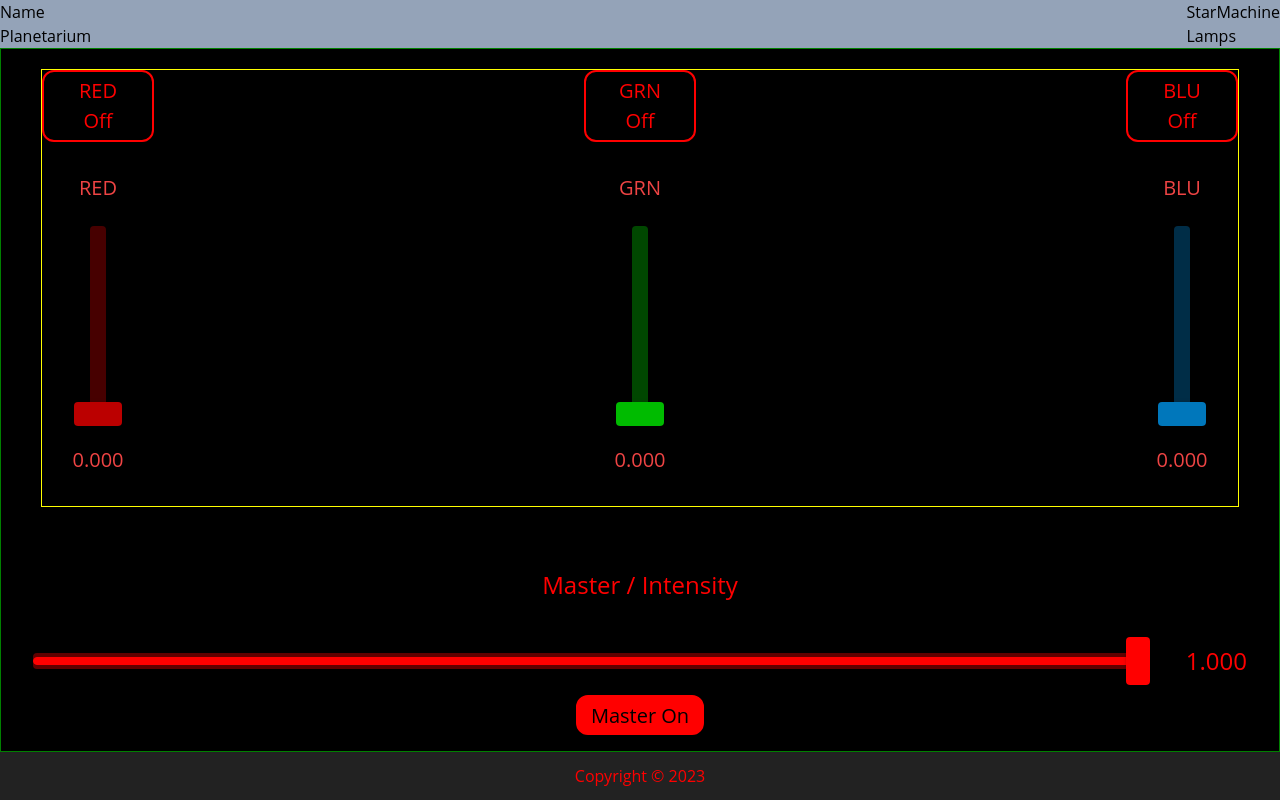
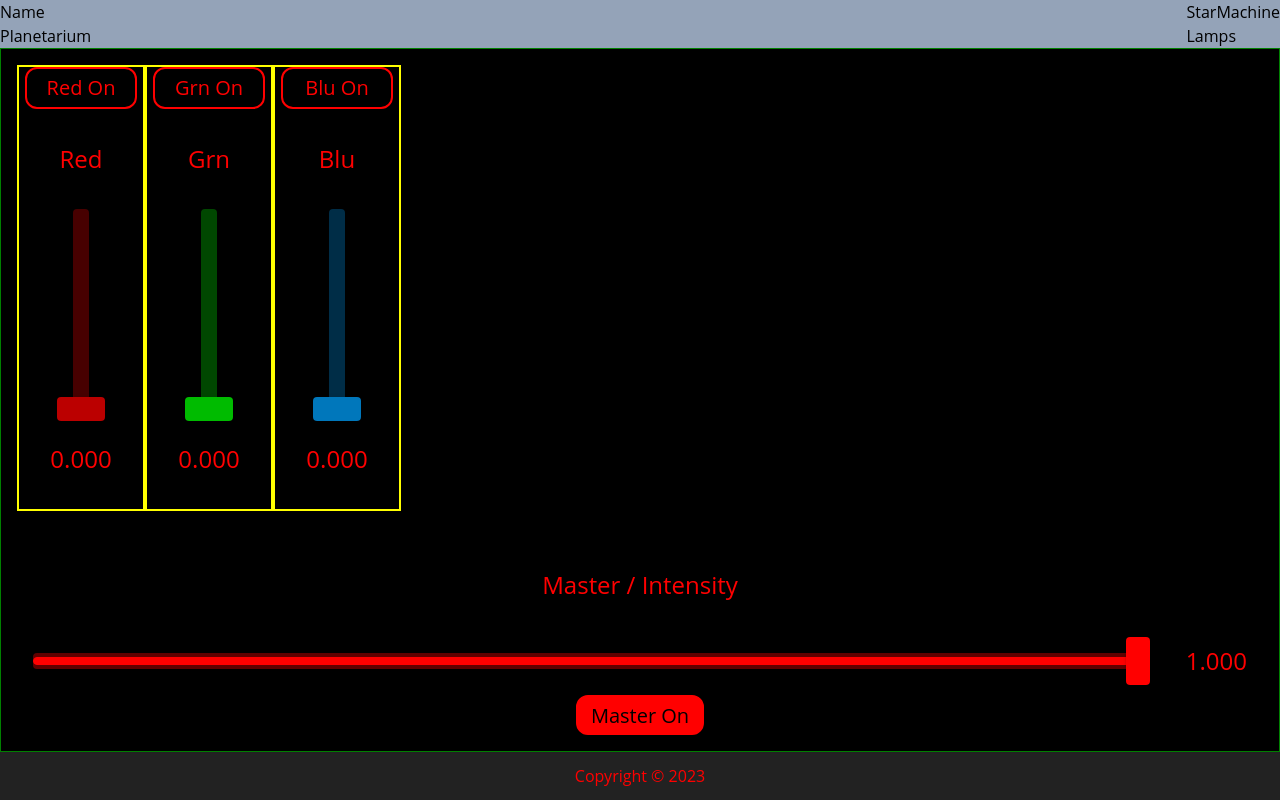
Before and after one commit to CelestialCoyote/react-hercules-chromacove, a React (Create React App) app in the folder frontend/: page /rgbcove in a window 1280 px wide. Built offline with nearby package versions, Linux system fonts and the light colour scheme.

Commit message:
adjusting vertical slider code

```diff
--- a/frontend/src/Components/VerticalCoveSlider/VeriticalCoveSlider.js
+++ b/frontend/src/Components/VerticalCoveSlider/VeriticalCoveSlider.js
@@ -58,6 +58,7 @@ const VerticalCoveSlider = ({ coveColor, color, setLevel, level }) => {
 		if (level > 0.000) {
 			setTemp(level);
 			newLevel = 0.000;
+			setIsOff(true);
 		} else {
 			if (temp === 0.000) {
 				setTemp(1.000);
@@ -66,6 +67,7 @@ const VerticalCoveSlider = ({ coveColor, color, setLevel, level }) => {
 				setLevel(temp);
 				newLevel = temp;
 			}
+			setIsOff(false);
 		}
 	};
 
--- /dev/null
+++ b/frontend/src/Components/VerticalCoveSlider2/VerticalCoveSlider2.css
@@ -0,0 +1,54 @@
+.cove-slider-group {
+    align-items: center;
+    border: 2px solid yellow;
+    display: flex;
+    flex-direction: column;
+    width: 8.0rem;
+}
+
+.fade-buttons {
+    display: flex;
+    flex-direction: column;
+    justify-content: space-around;
+    height: 10.0rem;
+}
+
+.cove-button {
+    background-color: black;
+    border: 2px solid red;
+    border-radius: 0.75rem;
+    color: red;
+    font-size: 1.25rem;
+    height: 3.5rem;
+    margin: 0;
+    padding: 0.25rem;
+    width: 7.0rem;
+}
+
+.cove-button-on {
+    background-color: red;
+    border: 2px solid red;
+    border-radius: 0.75rem;
+    color: black;
+    font-size: 1.25rem;
+    height: 3.5rem;
+    margin: 0;
+    padding: 0.25rem;
+    width: 7.0rem;
+}
+
+.cove-button:hover {
+    border: 2px solid pink;
+    color: pink;
+}
+
+.cove-button-on:hover {
+    background-color: pink;
+    border: 2px solid pink;
+}
+
+.cove-text {
+    color: red;
+    font-size: 2.0rem;
+    padding: 2.0rem;
+}
--- /dev/null
+++ b/frontend/src/Components/VerticalCoveSlider2/VerticalCoveSlider2.js
@@ -0,0 +1,121 @@
+import { useState } from 'react';
+import Slider from '@mui/material/Slider';
+//import { baseAPI } from '../../userConfig/baseAPI';
+import './VerticalCoveSlider2.css';
+
+
+const VerticalCoveSlider2 = ({ coveColor, color, setLevel, level }) => {
+
+    const [isOff, setIsOff] = useState(true);
+    const [temp, setTemp] = useState(0);
+
+    // Moved code to external function because it has more code than previously.
+    const handleSliderChange = (event) => {
+        setLevel(event.target.value);
+        if (event.target.value > 0) setIsOff(false);
+        if (event.target.value === 0) {
+            setTemp(0);
+            setIsOff(true);
+        }
+
+        let data = {
+            "channel": coveColor,
+            "level": event.target.value
+        };
+
+        // try {
+        //     baseAPI.post('colorChangeSlider', data)
+        //         .then((res) => {
+        //             console.log(res.data);
+        //         });
+        // } catch (error) {
+        //     console.log('Update color channel failed.', error);
+        // };
+    };
+
+    return (
+
+        <div className="cove-slider-group">
+
+            <button
+                className={isOff ? "cove-button" : "cove-button-on"}
+                onClick={() => {
+                    if (level > 0) {
+                        setTemp(level);
+                        setLevel(0);
+                        setIsOff(true);
+                    } else {
+                        if (temp === 0) {
+                            setTemp(255);
+                            setLevel(255);
+                        } else {
+                            setLevel(temp);
+                        }
+                        setIsOff(false);
+                    }
+                }}
+            >
+                {coveColor} {isOff ? "On" : "Off"}
+            </button>
+
+            <label className="cove-text">{coveColor}</label>
+
+            <Slider
+                sx={{
+                    color: { color },
+                    height: "100%",
+                    '& .MuiSlider-thumb': {
+                        borderRadius: '0.25rem',
+                        height: "1.5rem",
+                        width: "3.0rem"
+                    },
+                    '& .MuiSlider-rail': {
+                        borderRadius: '0.25rem',
+                        width: "1.0rem"
+                    },
+                    '& .MuiSlider-track': {
+                        width: "0.5rem"
+                    },
+                    '& input[type="range"]': {
+                        WebkitAppearance: 'slider-vertical',
+                    },
+                }}
+                orientation="vertical"
+                min={0}
+                max={1.000}
+                step={0.001}
+                value={level}
+//                onChange={(e) => {
+//                    setLevel(e.target.value);
+//                    if (e.target.value > 0) setIsOff(false);
+//                    if (e.target.value === 0) {
+//                        setTemp(0);
+//                        setIsOff(true);
+//                    }
+//
+//                    let data = {
+//                        "channel": coveColor,
+//                        "level": level
+//                    };
+//
+//                    try {
+//                        baseAPI.post('colorChangeSlider', data)
+//                            .then((res) => {
+//                                console.log(res.data);
+//                            });
+//                    } catch (error) {
+//                        console.log('Update color channel failed.', error);
+//                    };
+//                }}
+                onChange={handleSliderChange}
+            />
+
+            <label className="cove-text">{level.toFixed(3)}</label>
+
+        </div>
+
+    );
+}
+
+
+export default VerticalCoveSlider2;
--- a/frontend/src/pages/RGBCove/RGBCove.js
+++ b/frontend/src/pages/RGBCove/RGBCove.js
@@ -1,5 +1,6 @@
 import { useEffect, useState } from 'react';
-import VerticalCoveSlider from '../../Components/VerticalCoveSlider/VeriticalCoveSlider';
+//import VerticalCoveSlider from '../../Components/VerticalCoveSlider/VeriticalCoveSlider';
+import VerticalCoveSlider2 from '../../Components/VerticalCoveSlider2/VerticalCoveSlider2'
 import MasterSlider from '../../Components/MasterSlider/MasterSlider';
 import './RGBCove.css';
 
@@ -19,13 +20,16 @@ const RGBCove = () => {
 
             <div className="all-channels">
 
-                <div className="single-channel-container">
+                <div className="flex h-full">
+{/*
+                    <VerticalCoveSlider coveColor="Red" color="#bb0000" setLevel={setRed} level={red} /> */}
+					<VerticalCoveSlider2 coveColor="Red" color="#bb0000" setLevel={setRed} level={red} />
 
-                    <VerticalCoveSlider coveColor="Red" color="#bb0000" setLevel={setRed} level={red} />
+                    {/* <VerticalCoveSlider coveColor="Grn" color="#00bb00" setLevel={setGrn} level={grn} /> */}
+					<VerticalCoveSlider2 coveColor="Grn" color="#00bb00" setLevel={setGrn} level={grn} />
 
-                    <VerticalCoveSlider coveColor="Grn" color="#00bb00" setLevel={setGrn} level={grn} />
-
-                    <VerticalCoveSlider coveColor="Blu" color="#0077bb" setLevel={setBlu} level={blu} />
+                    {/* <VerticalCoveSlider coveColor="Blu" color="#0077bb" setLevel={setBlu} level={blu} /> */}
+					<VerticalCoveSlider2 coveColor="Blu" color="#0077bb" setLevel={setBlu} level={blu} />
 
                 </div>
 
```
